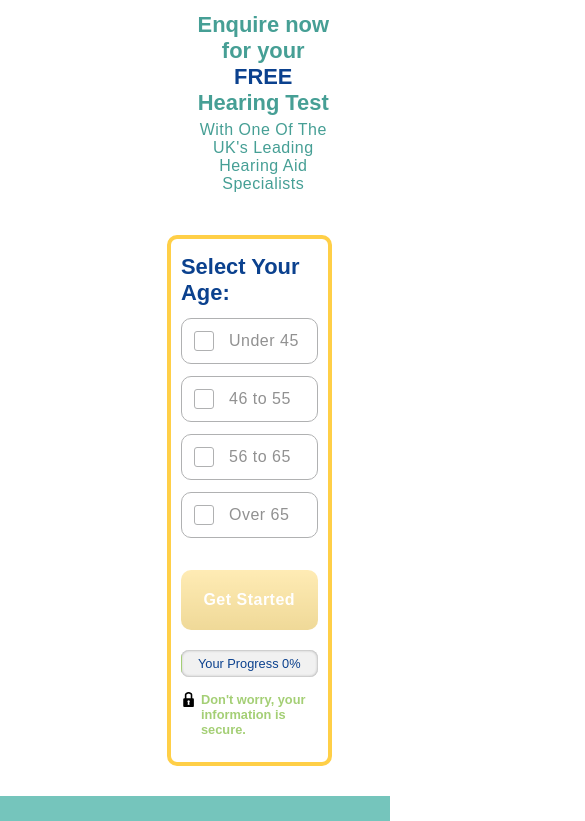
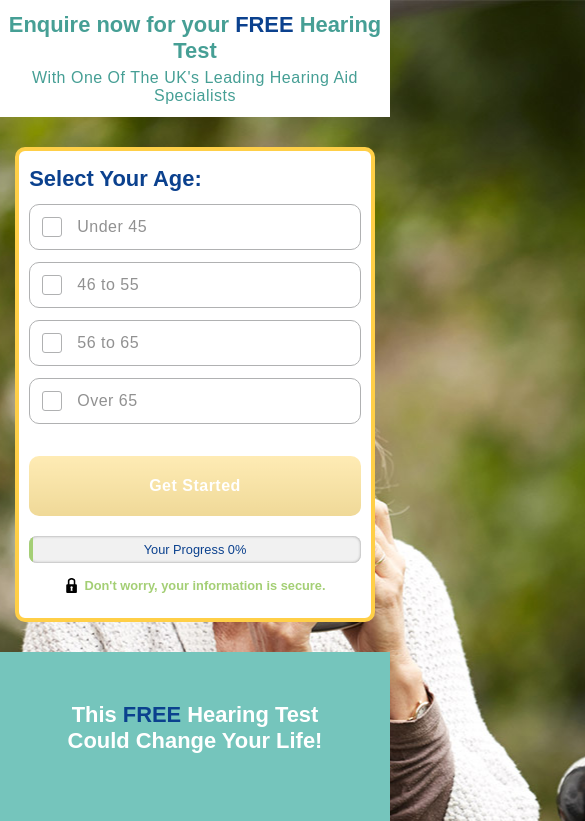
Before and after one commit to bubbleseal/HearingTestSite, a website: page app/index.html in a window 390 px wide. Shown: the top 821 px of the page, 585 px wide, since content can reach past the window. Drawn offline with nearby package versions, Linux system fonts and the light colour scheme.

Commit message:
Updated all css for responsive layout behaviour

```diff
--- a/app/index.html
+++ b/app/index.html
@@ -22,7 +22,7 @@
         </div>
         <div class="landing-container">
             <div class="main-container">
-                <div class="form-container">
+                <div class="form-container form-container-default">
                     <form>
                         <h2>Select Your Age:</h2>
                         <div class="radiobutton">
--- a/app/scss/abstracts/_mixins.scss
+++ b/app/scss/abstracts/_mixins.scss
@@ -80,4 +80,9 @@
       @content;
     }
   }
+  @if $breakpoint == huge {
+    @media screen and (min-width: 2560px) {
+      @content;
+    }
+  }
 }
--- a/app/scss/base/_colors.scss
+++ b/app/scss/base/_colors.scss
@@ -62,6 +62,11 @@ body {
     }
 }
 
+
+body {
+    background: $color-background;
+}
+
 // Header Colors
 .header-bar {
     background: $color-base;
@@ -97,6 +102,7 @@ form {
 
 // Footer Colors
 .reference {
+    background: $color-base;
     .description, a {
         color: $color-footer-text;
 
--- a/app/scss/base/_typography.scss
+++ b/app/scss/base/_typography.scss
@@ -49,7 +49,11 @@ body {
     @include font-face($base-font, $size-small, $regular);
     letter-spacing: $letterspace;
 
-    @include breakpoint(small){
+    @include breakpoint(huge) {
+      @include font-face($base-font, $size-medium, $regular);
+    }
+
+    @include breakpoint(small) {
       @include font-face($base-font, $size-medium, $regular);
     }
   }
--- a/app/scss/components/_card.scss
+++ b/app/scss/components/_card.scss
@@ -1,18 +1,26 @@
 aside {
   margin: 0 10px;
   width: 30%;
-  @include flexbox();
+  @include flexbox(center);
   flex-direction: column;
 
+  @include breakpoint (huge) {
+    margin: 0 100px;
+  }
+
   @include breakpoint (small) {
-    margin: 25px 0;
-    padding: 0 30px;
+    margin: 30px 0;
+    width: 100%;
   }
 
   img {
     height: 120px;
     margin-bottom: 20px;
     align-self: center;
+
+    @include breakpoint (huge) {
+      height: 150px;
+    }
 
     @include breakpoint (small) {
       height: 150px;
@@ -21,9 +29,9 @@ aside {
 }
 
 .hiddenCards {
-  transform: translateY(-20px);
-  opacity: 0;
-}
+    transform: translateY(-20px);
+    opacity: 0;
+  }
 
 
 // Transition Animation
--- a/app/scss/components/_logos.scss
+++ b/app/scss/components/_logos.scss
@@ -2,15 +2,17 @@
   width: 25%;
   padding: 0 10px;
 
-  img {
-      max-width: 95%;
-      max-height: 95%;
-  }
   @include breakpoint (small) {
+    width: 100%;
     padding: 10px 0;
   }
 
   @include breakpoint (tiny) {
     padding: 20px 0;
   }
+
+  img {
+      max-width: 95%;
+      max-height: 95%;
+  }
 }
--- a/app/scss/layout/_footer.scss
+++ b/app/scss/layout/_footer.scss
@@ -7,5 +7,9 @@
     width: 100%;
     @include flexbox (space-between);
     align-items: center;
+
+    @include breakpoint (small) {
+      flex-direction: column;
+    }
   }
 }
--- a/app/scss/layout/_grid.scss
+++ b/app/scss/layout/_grid.scss
@@ -20,5 +20,9 @@
   .details-container {
     margin-top: 40px;
     @include flexbox (space-between);
+
+    @include breakpoint (small) {
+      flex-direction: column;
+    }
   }
 }
--- a/app/scss/layout/_header.scss
+++ b/app/scss/layout/_header.scss
@@ -15,16 +15,37 @@
   @extend %grid-container;
   @include flexbox (flex-end);
 
+  @include breakpoint (small) {
+    width: 100%;
+    @include flexbox (center);
+  }
+
   .inner-container {
     width: 50%;
     text-align: center;
+
+    @include breakpoint (small) {
+      width: 100%;
+    }
+
   }
 
   .form-container {
     width: 50%;
+
+    @include breakpoint (huge) {
+      width: 30%;
+      margin: 100px 10%;
+    }
+
+    @include breakpoint (small) {
+      width: 70%;
+    }
+    @include breakpoint (tiny) {
+      width: 85%;
+    }
   }
 }
-
 
 
 .container-mobile {
@@ -37,9 +58,6 @@
 }
 
 
-
-
-
 .background-img {
   width: 100%;
   position: absolute;
@@ -48,10 +66,14 @@
   left: 0;
   transform: translateY(-9%);
 
+  @include breakpoint (huge) {
+    transform: translateY(-20%);
+  }
   @include breakpoint (large) {
     transform: translateX(-10%);
+    width: auto;
   }
   @include breakpoint (medium) {
-    transform: translateX(-9%);
+    transform: translateX(-12%);
   }
 }
--- a/app/scss/main.scss
+++ b/app/scss/main.scss
@@ -22,7 +22,3 @@ body {
   margin: 0;
   padding: 0;
 }
-
-// .container {
-//   max-width: 940px !important;
-// }
```
Also changed, not shown: app/css/main.css, dist/css/main.css, dist/index.html, dist/javascript/javascript.js, 1 other file.
